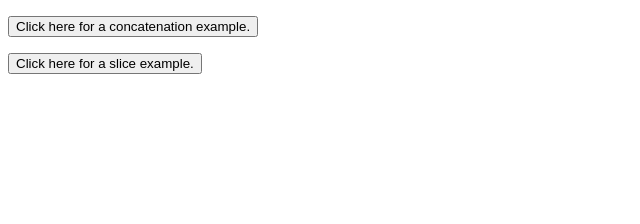
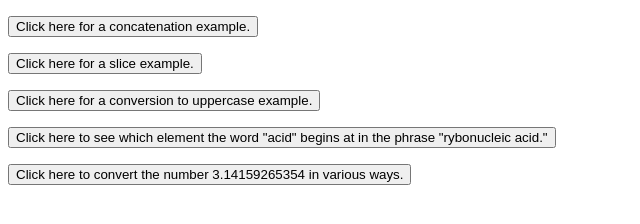
Before and after one commit to CrewsControlSolutions/JavaScriptProjects, a plain HTML site: page BasicsPart1/stringMethods/index.html in a window 1280 px wide. Shown: the whole page, without its empty margins (0-640 px from the left). Drawn offline with Linux system fonts and the light colour scheme.

Commit message:
Added string method examples to JS and HTML files

```diff
--- a/BasicsPart1/stringMethods/JS/main.js
+++ b/BasicsPart1/stringMethods/JS/main.js
@@ -1,3 +1,4 @@
+//concatenates several strings
 function concatDemo() {
     var a='God';
     var b=' is good';
@@ -6,9 +7,34 @@ function concatDemo() {
     document.getElementById('concatExample').innerHTML=d;
 }
 
+//removes a portion of the string
 function sliceDemo() {
     var a='And the peace of God, which surpasses all understanding, will guard your hearts and minds in Christ Jesus. -Philippians 4:7'
     length = a.length;
     var section=a.slice(a.length-16,a.length);
     document.getElementById('sliceExample').innerHTML=section;
 }
+
+//converts all text to uppercase if not already uppercase
+function upperDemo() {
+    var a='I hereby swear to preserve, protect, and defend the U.S. Constitution against all enemies, foreign and domestic, so help me God.';
+    b=a.toUpperCase();
+    document.getElementById('upperExample').innerHTML=b;
+}
+
+//finds which element specific text begins at in a string
+function searchDemo() {
+    var a='rybonucleic acid';
+    b=a.search('acid');
+    document.getElementById('searchExample').innerHTML=b;
+}
+
+//converts a number to various types or specificities
+function convertNumberToVarious() {
+    var a=3.14159265354;
+    b=a.toString();
+    c=a.toPrecision(6);
+    d=a.toFixed(3);
+    e=d.valueOf();
+    document.getElementById('numberManipulation').innerHTML='The number '+a+' converted to a string is '+b+'. The original number reduced to six significant figures is '+c+'. The original number rounded to 3 decimal places and converted to a string is '+d+'. The value of the local variable "d" of type string is '+e+'.';
+}
--- a/BasicsPart1/stringMethods/index.html
+++ b/BasicsPart1/stringMethods/index.html
@@ -7,11 +7,22 @@
   </head>
   <body>
 
+    <!-- concat strings example -->
     <p id="concatExample"></p>
     <button onclick='concatDemo()'>Click here for a concatenation example.</button>
 
     <p id='sliceExample'></p>
     <button onclick="sliceDemo()">Click here for a slice example.</button>
 
+    <p id='upperExample'></p>
+    <button onclick="upperDemo()">Click here for a conversion to uppercase example.</button>
+
+    <p id='searchExample'></p>
+    <button onclick="searchDemo()">Click here to see which element the word "acid" begins at in the phrase "rybonucleic acid."</button>
+
+    <!-- converts a number to various types or specificities -->
+    <p id='numberManipulation'></p>
+    <button onclick="convertNumberToVarious()">Click here to convert the number 3.14159265354 in various ways.</button>
+
   </body>
 </html>
```
